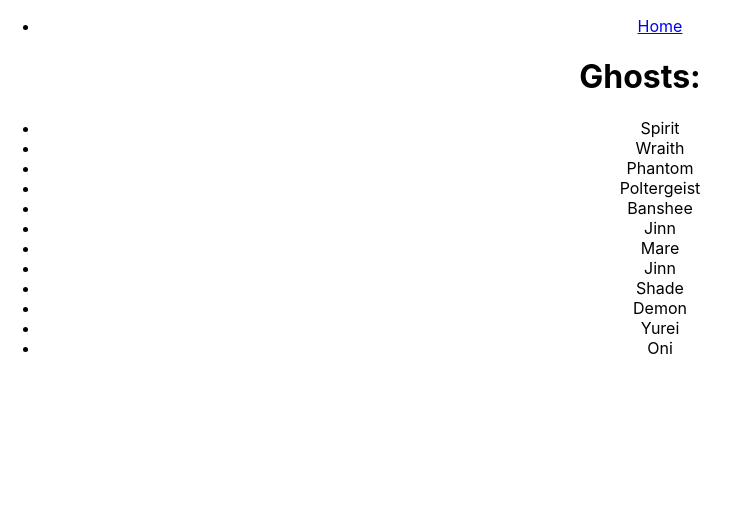
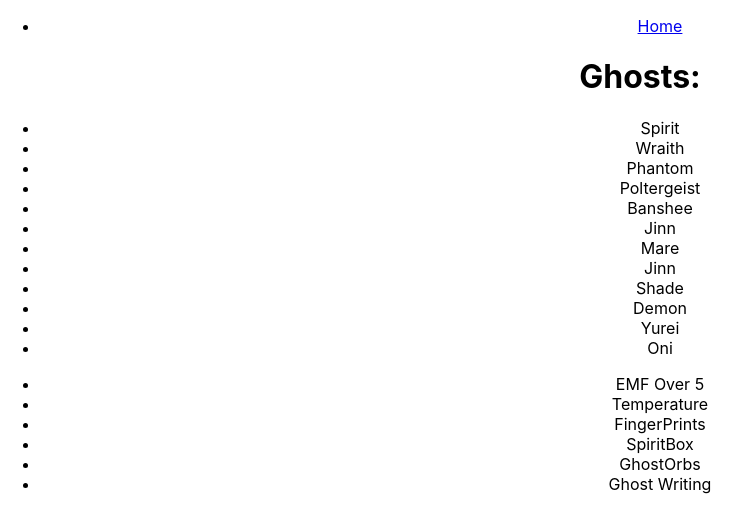
Before and after one commit to lebull/PhasmophobiaQuickGrid, a React (Create React App) app: page / in a window 1280 px wide. Shown: the top 532 px of the page, without its empty margins (0-751 px from the left). Built offline with nearby package versions, Linux system fonts and the light colour scheme.

Commit message:
Create app context

```diff
--- /dev/null
+++ b/src/AppContext.tsx
@@ -0,0 +1,50 @@
+/**
+ * Here is the best example I found for doing this in typescript
+ *
+ * https://www.carlrippon.com/react-context-with-typescript-p1/
+ * https://www.carlrippon.com/react-context-with-typescript-p2/
+ */
+
+
+import React from "react";
+
+import { useState } from 'react';
+import { ITestType } from "./data/adhoc";
+
+type AppStateType = {
+    activeEvidence? : Array<ITestType|string>;
+}
+
+type AppStateContextType = {
+    state: AppStateType;
+    setState: (value: AppStateType) => void;
+}
+
+type AppContextProviderProps = {
+    children: React.ReactNode
+};
+
+const defaultState : AppStateType = {
+    activeEvidence : []
+};
+
+const defaultStateContext : AppStateContextType = {
+    state: defaultState,
+    setState: (value: AppStateType) => {}
+};
+
+const AppContext = React.createContext<AppStateContextType>(defaultStateContext);
+
+const AppContextProvider = ( { children }: AppContextProviderProps) => {
+  const [state, setState] = useState(defaultState);
+
+  return (
+    <AppContext.Provider value={{state, setState}}>
+      {children}
+    </AppContext.Provider>
+  );
+}
+
+export { AppContext, AppContextProvider };
+
+export const useAppState = () => React.useContext(AppContext);
--- a/src/pages/Home.tsx
+++ b/src/pages/Home.tsx
@@ -1,12 +1,39 @@
 import React from "react";
-import { GhostTypes } from "../data/adhoc";
+import { GhostTypes, TestTypes } from "../data/adhoc";
+import { useAppState } from "../AppContext";
 
 export const Home = () => {
+
+    const { state, setState } = useAppState()!;
+
+    //TODO:  I think this is where a reduce comes into play
+    const addEvidenceType = (testType: string) => {
+        if(state.activeEvidence) {
+            setState({
+                activeEvidence: [testType, ...state.activeEvidence]
+            });
+        } else {
+            setState({
+                activeEvidence: [testType]
+            });
+        }
+    }
+
     return <div>
         <h1>Ghosts:</h1>
         <ul>
             { Object.entries(GhostTypes).map(([key, ghostType]) => {
-                return (<li>{ghostType.name}</li>)
+                return (<li key={key}>{ghostType.name}</li>)
+            })}
+         </ul>
+         <ul>
+            { Object.entries(TestTypes).map(([key, testType]) => {
+                return (
+                    <li key={key} onClick={(e) => { addEvidenceType(testType.name) }}>
+                        { state?.activeEvidence?.find(evidence => evidence === testType.name) ? <span>*</span> : null }
+                        { testType.name }
+                    </li>
+                )
             })}
          </ul>
     </div>;
```
